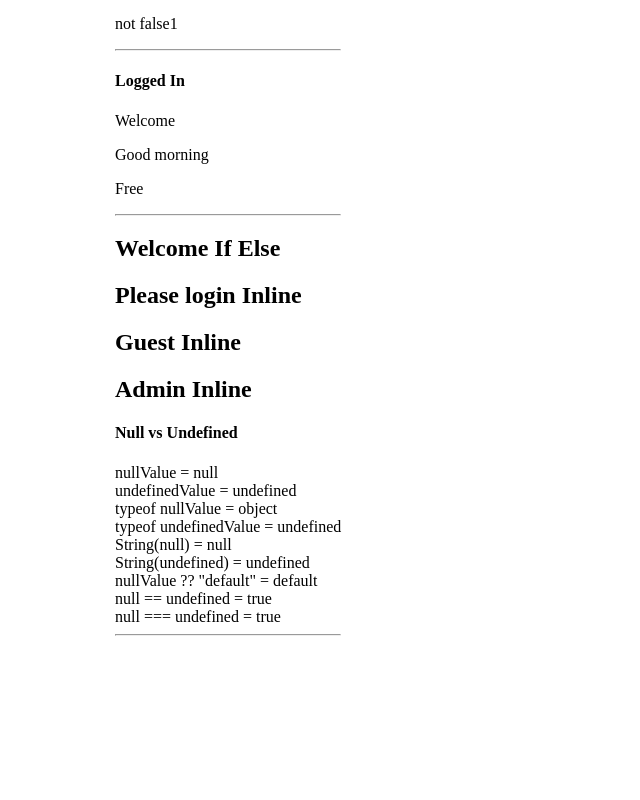
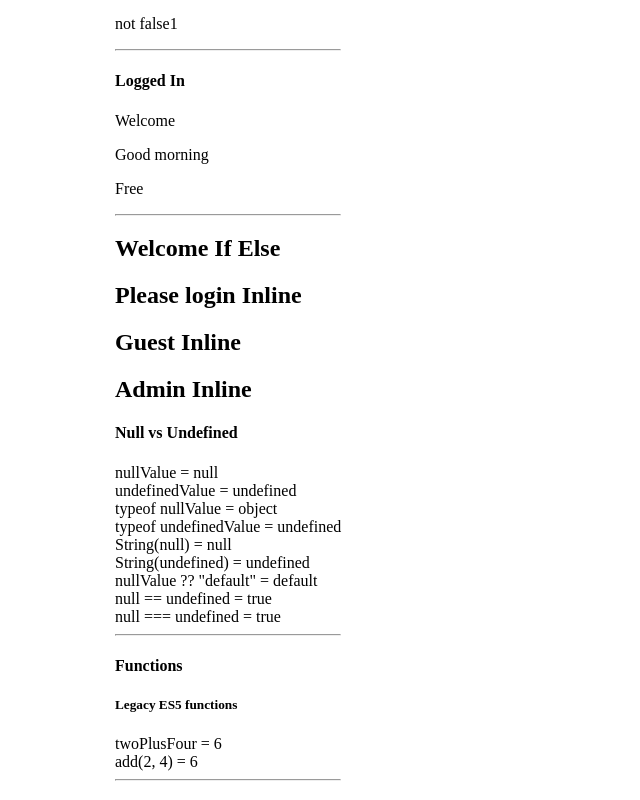
Before and after one commit to aayush24rai/webdev-client, a Next.js app: page /labs/lab3 in a window 1280 px wide. Shown: the part 941-1741 px from the top of the page, without its empty margins (0-640 px from the left). Before the commit the page ends 1596 px from the top, so only its background shows below. Built offline with nearby package versions, Linux system fonts and the light colour scheme.

Commit message:
A3 learning progress (through 3.3)

```diff
--- /dev/null
+++ b/app/labs/lab3/LegacyFunctions.tsx
@@ -0,0 +1,18 @@
+function add(a: number, b: number) {
+    return a + b;
+}
+
+export default function LegacyFunctions() {
+    const twoPlusFour = add(2, 4);
+    console.log(twoPlusFour);
+
+    return (
+        <div id="wd-legacy-functions">
+            <h4>Functions</h4>
+            <h5>Legacy ES5 functions</h5>
+            twoPlusFour = {twoPlusFour} <br />
+            add(2, 4) = {add(2, 4)}
+            <hr />
+        </div>
+    );
+}
--- a/app/labs/lab3/page.tsx
+++ b/app/labs/lab3/page.tsx
@@ -6,6 +6,7 @@ import TernaryOperator from "./TernaryOperator";
 import ConditionalOutputIfElse from "./ConditionalOutputIfElse";
 import ConditionalOutputInline from "./ConditionalOutputInline";
 import NullUndefined from "./NullUndefined";
+import LegacyFunctions from "./LegacyFunctions";
 
 export default function Lab3() {
   return (
@@ -19,6 +20,7 @@ export default function Lab3() {
       <ConditionalOutputIfElse />
       <ConditionalOutputInline />
       <NullUndefined />
+      <LegacyFunctions />
     </div>
   );
 }
```
